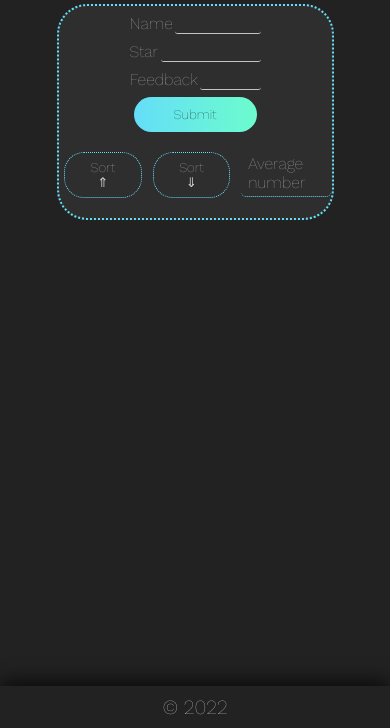
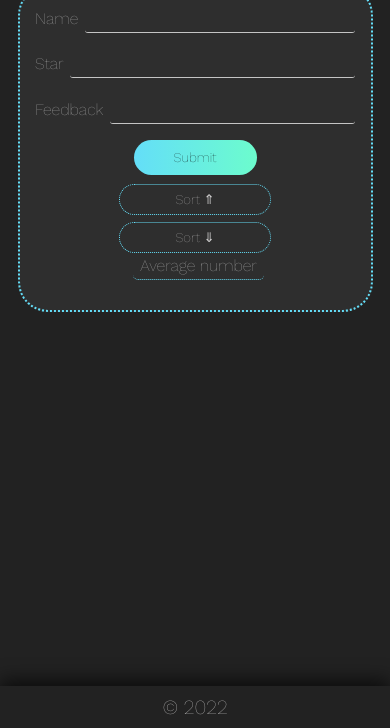
Before and after one commit to korytsa/Feedback_Form, a plain HTML site: page index.html in a window 390 px wide. Shown: the part 116-844 px from the top of the page. Drawn offline with nearby package versions, Linux system fonts and the light colour scheme.

Commit message:
add media

```diff
--- a/style.css
+++ b/style.css
@@ -137,3 +137,46 @@ footer{
     font-size: 20px;
     line-height: 5vh;
 }
+@media (max-width: 560px){
+    .container{
+        width: 90%;
+    }
+    h1{
+        margin-top: 10px;
+        font-size: 25px;
+    }
+    #form{
+        width: 95%;
+        margin: 0px auto 20px;
+    }
+    #form label{
+        margin-right: 2%;
+    }
+    .fill input{
+        padding: 2% 1%;
+        width: 110%;
+    }
+    #list{
+        padding-left: 11%;
+        font-size: 14px;
+    }
+    .fill{
+        margin: 5% 2%;
+        display: flex;
+        justify-content: space-between;
+        align-items: center;
+    }
+    #list li{
+        padding-left: 10px;
+        letter-spacing: 3px;
+        margin-top: 1.5%;
+    }
+    .addLine{
+        flex-direction: column;
+        margin: -15px auto 10px;
+    }
+    .sortBtns{
+    padding: 7px 55px;
+    margin: 1% 2%;
+    }
+}
```
Also changed, not shown: 1 other file.
